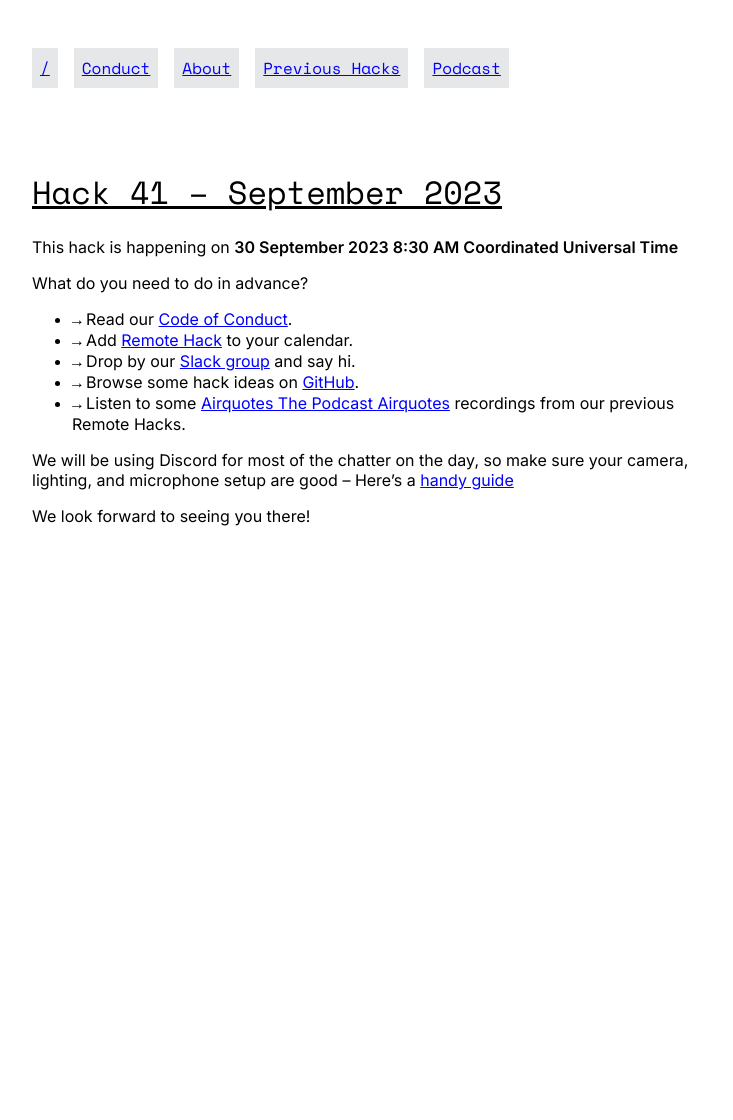
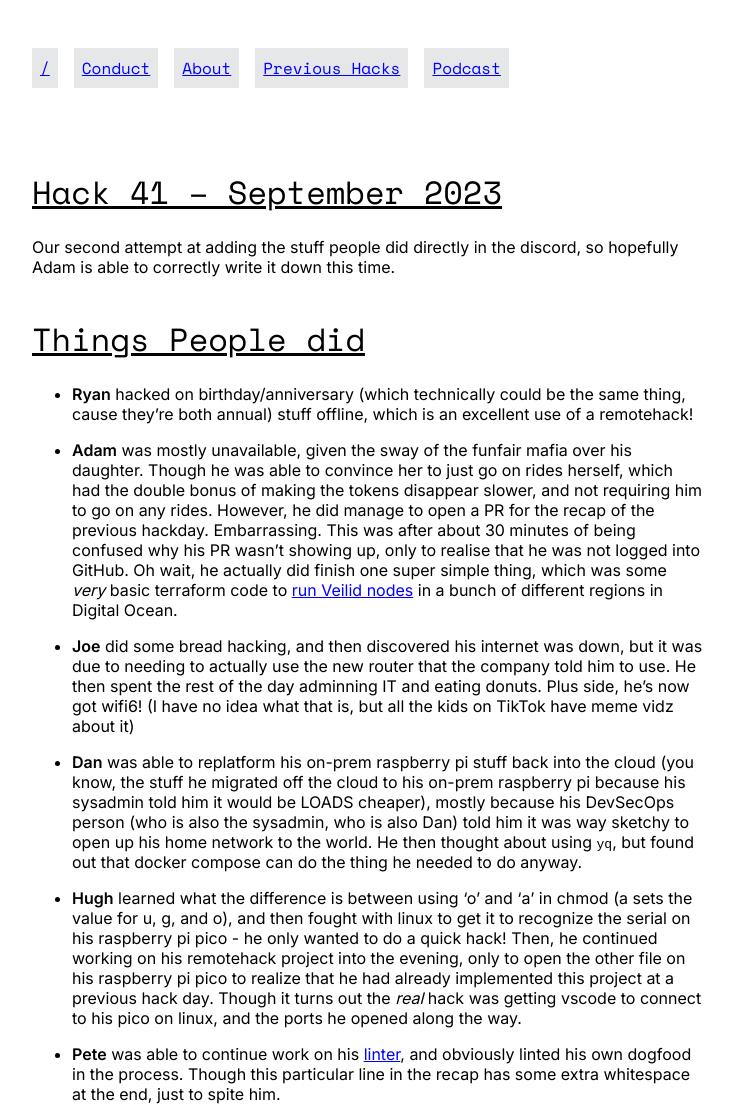
Before and after one commit to remotehack/remotehack.github.io, a Jekyll site: the page built from _hacks/41.md, in a window 1280 px wide. Shown: the whole page, without its empty margins (272-1005 px from the left). Built offline with Jekyll 4.4.1, drawn with Linux system fonts in a browser that asks for light colours; before the commit the page ends 900 px from its top, so only the background shows below that.

Commit message:
add writeup for September 2023 (#204)
* add writeup for September 2023

* Update 41.md

```diff
--- a/_hacks/41.md
+++ b/_hacks/41.md
@@ -1,5 +1,20 @@
 ---
 hack_number: 41
 date: 2023-09-30
-upcoming: true
 ---
+
+Our second attempt at adding the stuff people did directly in the discord, so hopefully Adam is able to correctly write it down this time.
+
+# Things People did
+
+- **Ryan** hacked on birthday/anniversary (which technically could be the same thing, cause they're both annual) stuff offline, which is an excellent use of a remotehack!
+
+- **Adam** was mostly unavailable, given the sway of the funfair mafia over his daughter. Though he was able to convince her to just go on rides herself, which had the double bonus of making the tokens disappear slower, and not requiring him to go on any rides. However, he did manage to open a PR for the recap of the previous hackday. Embarrassing. This was after about 30 minutes of being confused why his PR wasn't showing up, only to realise that he was not logged into GitHub. Oh wait, he actually did finish one super simple thing, which was some _very_ basic terraform code to [run Veilid nodes](https://github.com/lpmi-13/veilid-terraform-digitalocean/) in a bunch of different regions in Digital Ocean.
+
+- **Joe** did some bread hacking, and then discovered his internet was down, but it was due to needing to actually use the new router that the company told him to use. He then spent the rest of the day adminning IT and eating donuts. Plus side, he's now got wifi6! (I have no idea what that is, but all the kids on TikTok have meme vidz about it)
+
+- **Dan** was able to replatform his on-prem raspberry pi stuff back into the cloud (you know, the stuff he migrated off the cloud to his on-prem raspberry pi because his sysadmin told him it would be LOADS cheaper), mostly because his DevSecOps person (who is also the sysadmin, who is also Dan) told him it was way sketchy to open up his home network to the world. He then thought about using `yq`, but found out that docker compose can do the thing he needed to do anyway.
+
+- **Hugh** learned what the difference is between using 'o' and 'a' in chmod (a sets the value for u, g, and o), and then fought with linux to get it to recognize the serial on his raspberry pi pico - he only wanted to do a quick hack! Then, he continued working on his remotehack project into the evening, only to open the other file on his raspberry pi pico to realize that he had already implemented this project at a previous hack day. Though it turns out the _real_ hack was getting vscode to connect to his pico on linux, and the ports he opened along the way.
+
+- **Pete** was able to continue work on his [linter](https://github.com/peterjwest/unlinted), and obviously linted his own dogfood in the process. Though this particular line in the recap has some extra whitespace at the end, just to spite him.
```
